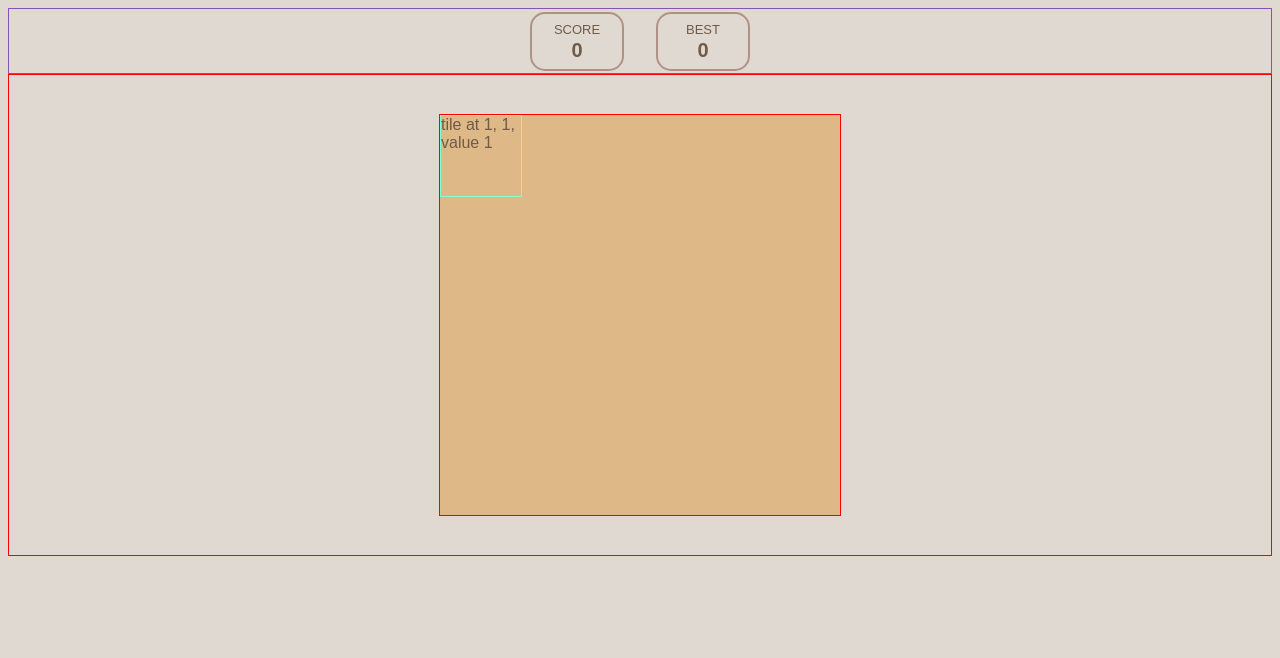
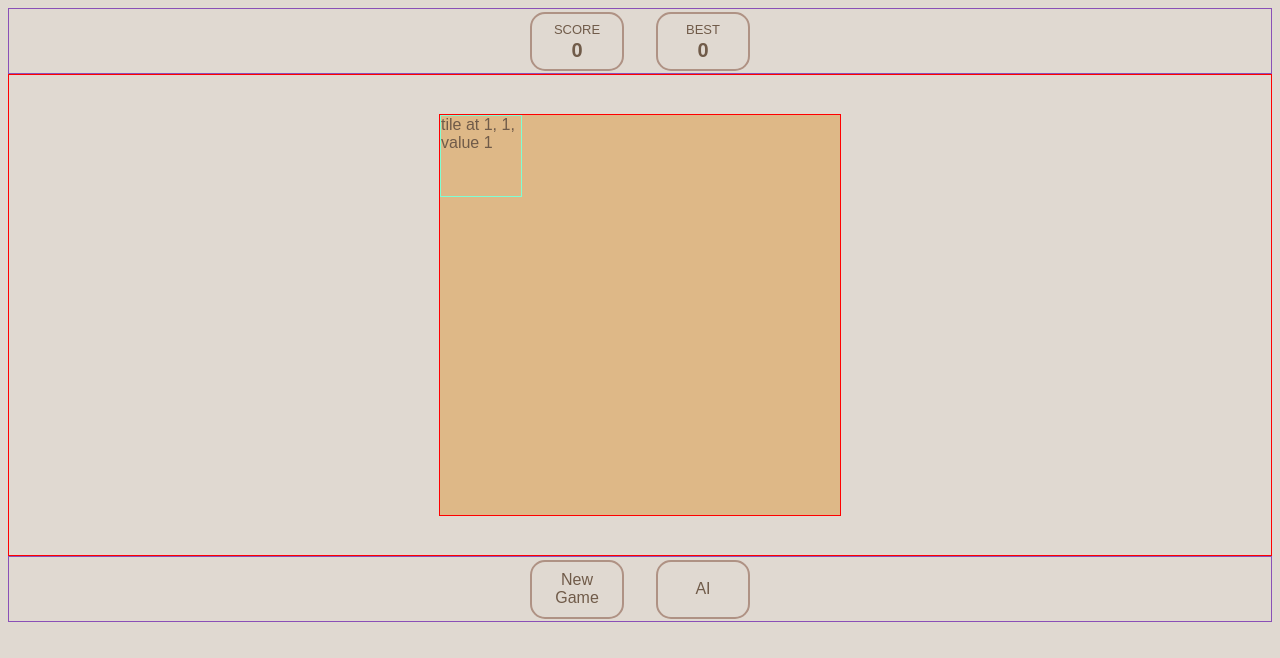
Before and after one commit to christycty/game-2048, a React (Vite) app in the folder client/: page / in a window 1280 px wide. Shown: the top 658 px of the page. Built offline with nearby package versions, Linux system fonts and the light colour scheme.

Commit message:
feat: add action button outline

```diff
--- a/client/src/App.jsx
+++ b/client/src/App.jsx
@@ -1,6 +1,7 @@
 import { useState, useEffect } from 'react';
 import Board from "./components/Board";
 import ScoreCard from "./components/ScoreCard";
+import ActionPanel from './components/ActionPanel';
 import initializeGameState, { GRID_COUNT } from "./game";
 import "./App.css";
 
@@ -22,7 +23,7 @@ function App() {
     <>
       <ScoreCard score={currentScore} bestScore={bestScore}></ScoreCard>
       <Board></Board>
-      {/* TODO: action button (new game, AI suggestion) */}
+      <ActionPanel></ActionPanel>
     </>
   )
 }
--- /dev/null
+++ b/client/src/components/ActionPanel.css
@@ -0,0 +1,30 @@
+.action-background {
+
+    border-color: rgb(138, 80, 183);
+    border-width: 1px;
+    border-style: solid;
+
+    height: 8vh;
+
+    display: flex;
+    align-items:    center;
+    justify-content: center;
+}
+
+.action-button {
+    height: 45px;
+    width: 80px;
+
+    margin: 2vh;
+    padding: 5px;
+
+    display: flex;
+    flex-direction: column;
+    justify-content: center;
+    text-align: center;
+
+    border-style: solid;
+    border-radius: 15px;
+    border-width: 2px;
+    border-color: rgb(175, 146, 132);
+}
--- /dev/null
+++ b/client/src/components/ActionPanel.jsx
@@ -0,0 +1,18 @@
+import "./ActionPanel.css"
+
+function ActionPanel() {
+    return (
+        <>
+            <div className="action-background">
+                <div className="action-button">
+                    New Game
+                </div>
+                <div className="action-button">
+                    AI
+                </div>
+            </div>
+        </>
+    )
+}
+
+export default ActionPanel;
```
